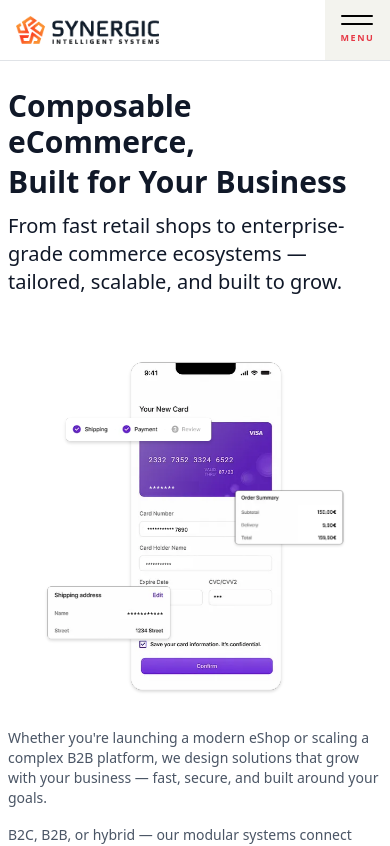
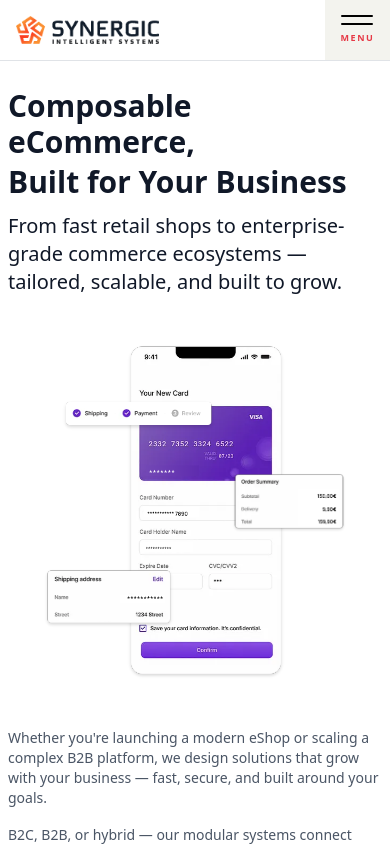
Before and after one commit to abdullah-fareed1/synergic, a Next.js app: page /b2c in a window 390 px wide. Shown: the top 846 px of the page. Built offline with nearby package versions, Linux system fonts and the light colour scheme.

Commit message:
B2C Hero img mobile

```diff
--- a/app/b2c/sections/HeroSection.tsx
+++ b/app/b2c/sections/HeroSection.tsx
@@ -15,7 +15,7 @@ export default function HeroSection() {
         <Navbar onMenuClick={() => setIsMenuOpen(true)} />
 
         <div className="px-2 pt-22 pb-6">
-          <div className="mb-8">
+          <div className="mb-4">
             <h1 className="text-3xl font-extrabold mb-3 text-gray-900">
               Composable eCommerce,{" "}
               <span className="block mt-1">Built for Your Business</span>
@@ -24,14 +24,14 @@ export default function HeroSection() {
               From fast retail shops to enterprise-grade commerce ecosystems — tailored, scalable, and built to grow.
             </p>
           </div>
-          <div className="w-full flex justify-center">
+          <div className="w-full flex justify-center mb-4">
             <img
               src="images/b2c-mobile.svg"
               alt="eCommerce Platform"
-              className="w-full max-w-md max-h-100"
+              className="w-full max-w-xs h-auto"
             />
           </div>
-          <div className="mb-8">
+          <div>
             <p className="text-sm mb-4 text-gray-600">
               Whether you're launching a modern eShop or scaling a complex B2B platform, we design solutions that grow with your business — fast, secure, and built around your goals.
             </p>
```
